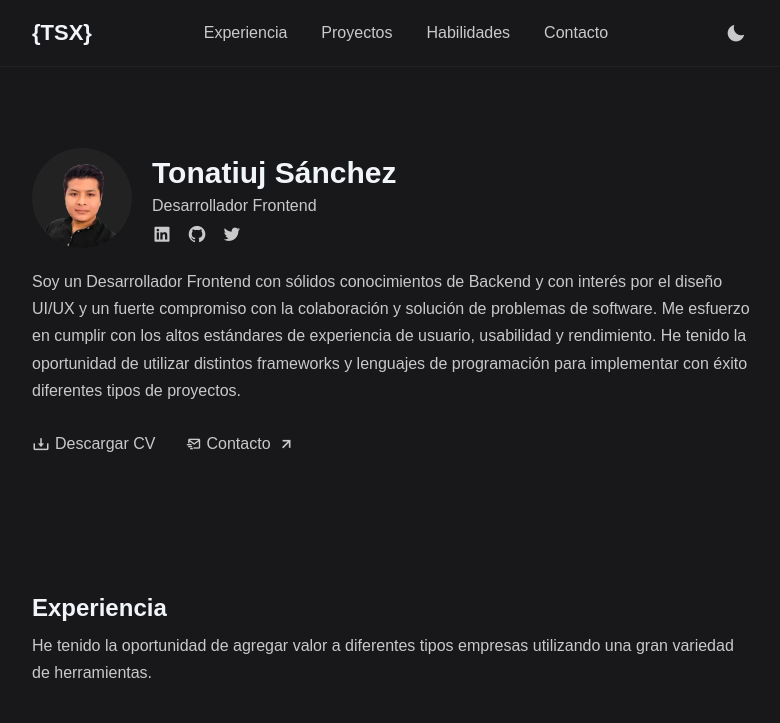
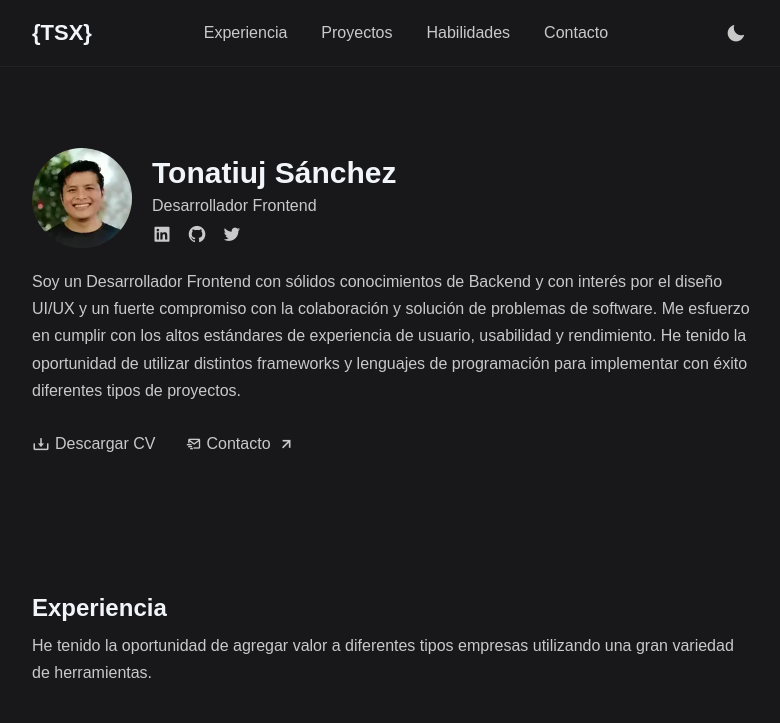
Before and after one commit to tonatiujsanchez/tsx-v2-vanilla, a plain HTML site: page index.html in a window 1280 px wide. Shown: the top 723 px of the page, without its empty margins (248-1028 px from the left). Drawn offline with nearby package versions, Linux system fonts and the light colour scheme.

Commit message:
Avatar, actualizado

```diff
--- a/assets/css/style.css
+++ b/assets/css/style.css
@@ -134,16 +134,16 @@
 .hero__figure {
     width: 10rem;
     height: 10rem;
-    padding-block-start: 1.2rem;
-    padding-inline: 0.5rem;
     background: var(--content-color);
     border-radius: 100%;
     overflow: hidden;
 }
 
 .hero__figure-img {
-    width: 9rem;
-    height: 9rem;
+    height: 10rem;
+    object-fit:cover;
+    object-position:center;
+    transform:rotate(8deg);
 }
 
 .hero__social-list {
--- a/index.html
+++ b/index.html
@@ -82,7 +82,7 @@
             <div class="hero__content">
                 <figure class="hero__figure">
                     <img
-                        src="./assets/img/ton.webp"
+                        src="./assets/img/tsj.webp"
                         alt="Tonatiuj Sánchez"
                         title="Tonatiuj Sánchez"
                         width="90"
```
Also changed, not shown: assets/css/main.min.css, assets/img/ts.webp (added), assets/img/tsj.webp (added).
